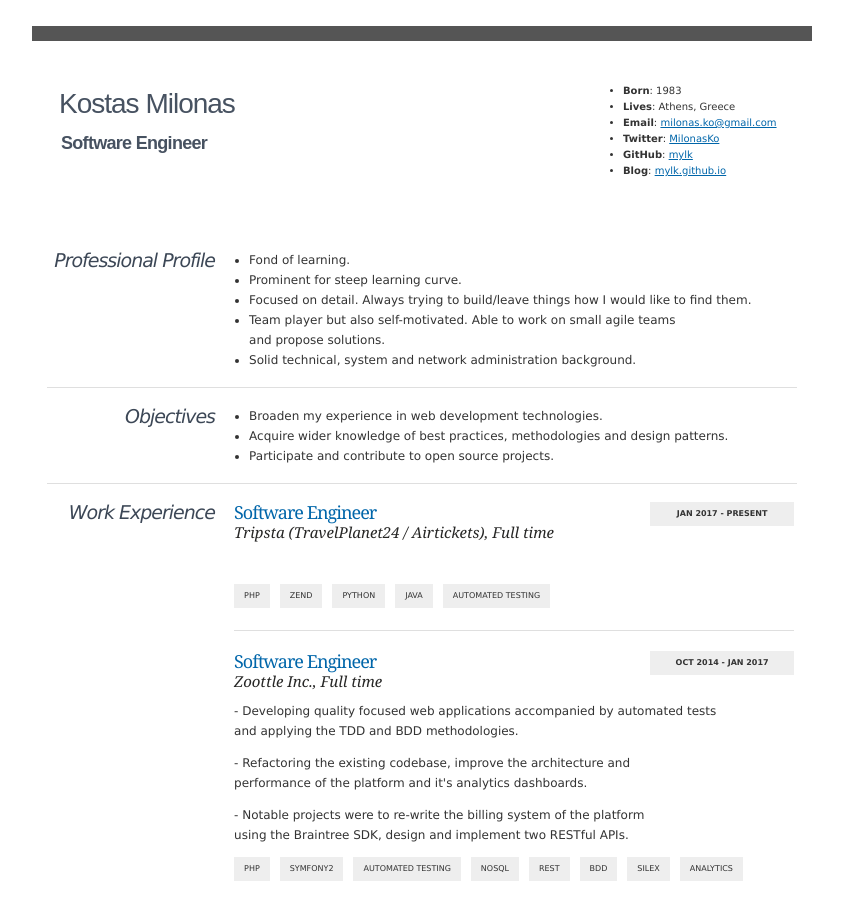
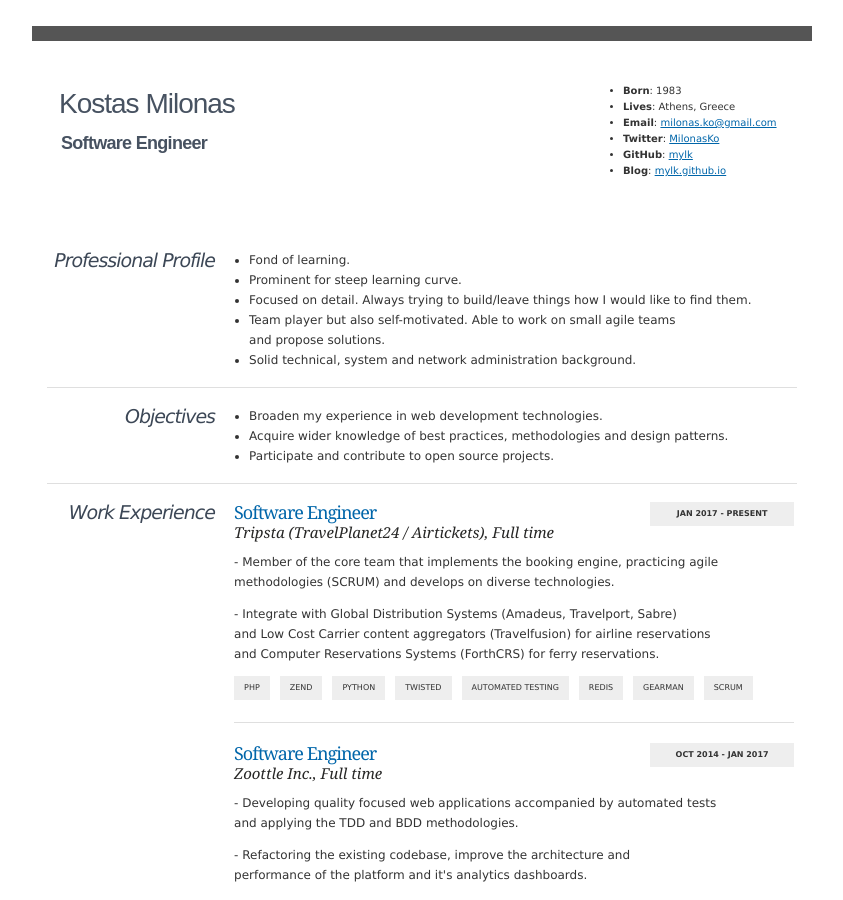
Before and after one commit to mylk/mylk.github.io, a Jekyll site: the page cv.html, which Jekyll copies as it is, in a window 1280 px wide and 900 px high. Shown: the whole window, without its empty margins (218-1061 px from the left). Built offline with Jekyll 4.4.1, drawn with Linux system fonts in a browser that asks for light colours.

Commit message:
updates cv with more info about tripsta

```diff
--- a/cv.html
+++ b/cv.html
@@ -325,16 +325,25 @@
                                 <h4>Jan 2017 - Present</h4>
                                 <div class="top">Software Engineer</div>
                                 <div class="sub">Tripsta (TravelPlanet24 / Airtickets), Full time</div>
+                                <p>
+                                    - Member of the core team that implements the booking engine, practicing agile<br />
+                                    methodologies (SCRUM) and develops on diverse technologies.
+                                </p>
                                 <p class="last">
-                                    <br />
+                                    - Integrate with Global Distribution Systems (Amadeus, Travelport, Sabre)<br />
+                                    and Low Cost Carrier content aggregators (Travelfusion) for airline reservations<br />
+                                    and Computer Reservations Systems (ForthCRS) for ferry reservations.
                                 </p>
                                 <!-- <div class="tags-title">Tags:</div> -->
                                 <ul class="tags">
                                     <li>PHP</li>
                                     <li>Zend</li>
                                     <li>Python</li>
-                                    <li>JAVA</li>
+                                    <li>Twisted</li>
                                     <li>Automated testing</li>
+                                    <li>Redis</li>
+                                    <li>Gearman</li>
+                                    <li>SCRUM</li>
                                 </ul>
                             </div>
                             <div class="item">
```
